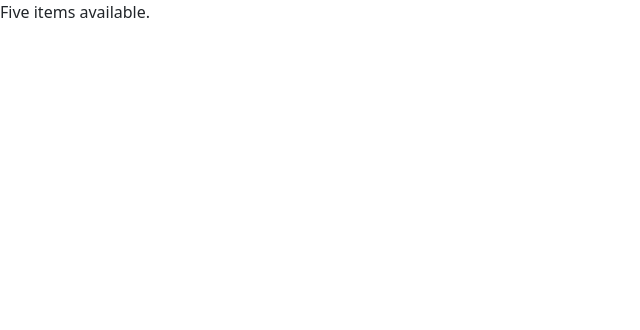
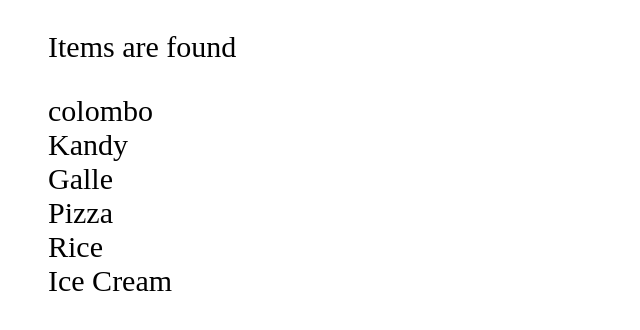
Before and after one commit to Heshani833/React-practice, a React (Vite) app: page / in a window 1280 px wide. Shown: the top 330 px of the page, without its empty margins (0-640 px from the left). Built offline with nearby package versions, Linux system fonts and the light colour scheme.

Commit message:
Normally print items

```diff
--- a/src/App.tsx
+++ b/src/App.tsx
@@ -1,11 +1,18 @@
-import ListGroupNew from "./components/ListGroupNew";
+import { useState } from "react";
+import ListGroup from "./components/ListGroup/ListGroup";
 
 function App() {
-  return (
-    <>
-      <ListGroupNew />
-    </>
-  );
+  const [items, setItems] = useState(["colombo", "Kandy", "Galle"]);
+  const [foods, setFoods] = useState(["Pizza", "Rice", "Ice Cream"]);
+
+  const [person, setPerson] = useState({
+    firstName: "Heshani",
+    lastName: "Shehana",
+    address: "Colombo",
+  });
+
+  const [isLoading, setIsLoading] = useState(false);
+
+  return <ListGroup items={items} foods={foods} />;
 }
-
 export default App;
--- /dev/null
+++ b/src/components/ListGroup/ListGroup.css
@@ -0,0 +1,5 @@
+.list-group {
+  list-style: none;
+  font-size: 30px;
+  font-weight: 50px;
+}
--- a/src/components/ListGroup.tsx
+++ b/src/components/ListGroup/ListGroup.tsx
@@ -1,15 +1,16 @@
 import React, { useState } from "react";
+import "./ListGroup.css";
 
 interface props {
   items: string[];
   foods: string[];
   //pasing function through props
-  onSelectedItem: (item: string) => void;
-  onSelectedFood: (food: string) => void;
+  // onSelectedItem: (item: string) => void;
+  // onSelectedFood: (food: string) => void;
 }
 
 //component function
-const ListGroup = ({ items, foods, onSelectedItem, onSelectedFood }: props) => {
+const ListGroup = ({ items, foods }: props) => {
   //let selectedIndex = 0;
 
   const [selectedIndex, setSelectedIndex] = useState(0);
@@ -35,7 +36,6 @@ const ListGroup = ({ items, foods, onSelectedItem, onSelectedFood }: props) => {
               }
               onClick={() => {
                 setSelectedIndex(index);
-                onSelectedItem(item);
               }}
             >
               {item}
@@ -53,7 +53,6 @@ const ListGroup = ({ items, foods, onSelectedItem, onSelectedFood }: props) => {
               }
               onClick={() => {
                 setSelectedFood(index);
-                onSelectedFood(food);
               }}
             >
               {food}
--- a/src/components/ListGroupNew.tsx
+++ /dev/null
@@ -1,24 +0,0 @@
-import React from "react";
-
-const ListGroupNew = () => {
-  const items: string[] = ["Colombo", "Kandy", "Badulla", "Matara", "Galle"];
-
-  switch (items.length) {
-    case 0:
-      return <p>No items available.</p>;
-    case 1:
-      return <p>One item available.</p>;
-    case 2:
-      return <p>Two items available.</p>;
-    case 3:
-      return <p>Three items available.</p>;
-    case 4:
-      return <p>Four items available.</p>;
-    case 5:
-      return <p>Five items available.</p>;
-    default:
-      return <p>More than five items available.</p>;
-  }
-};
-
-export default ListGroupNew;
```
Also changed, not shown: src/components/Button.tsx (deleted, +0 -11 lines), src/main.tsx (+6 -7 lines).
